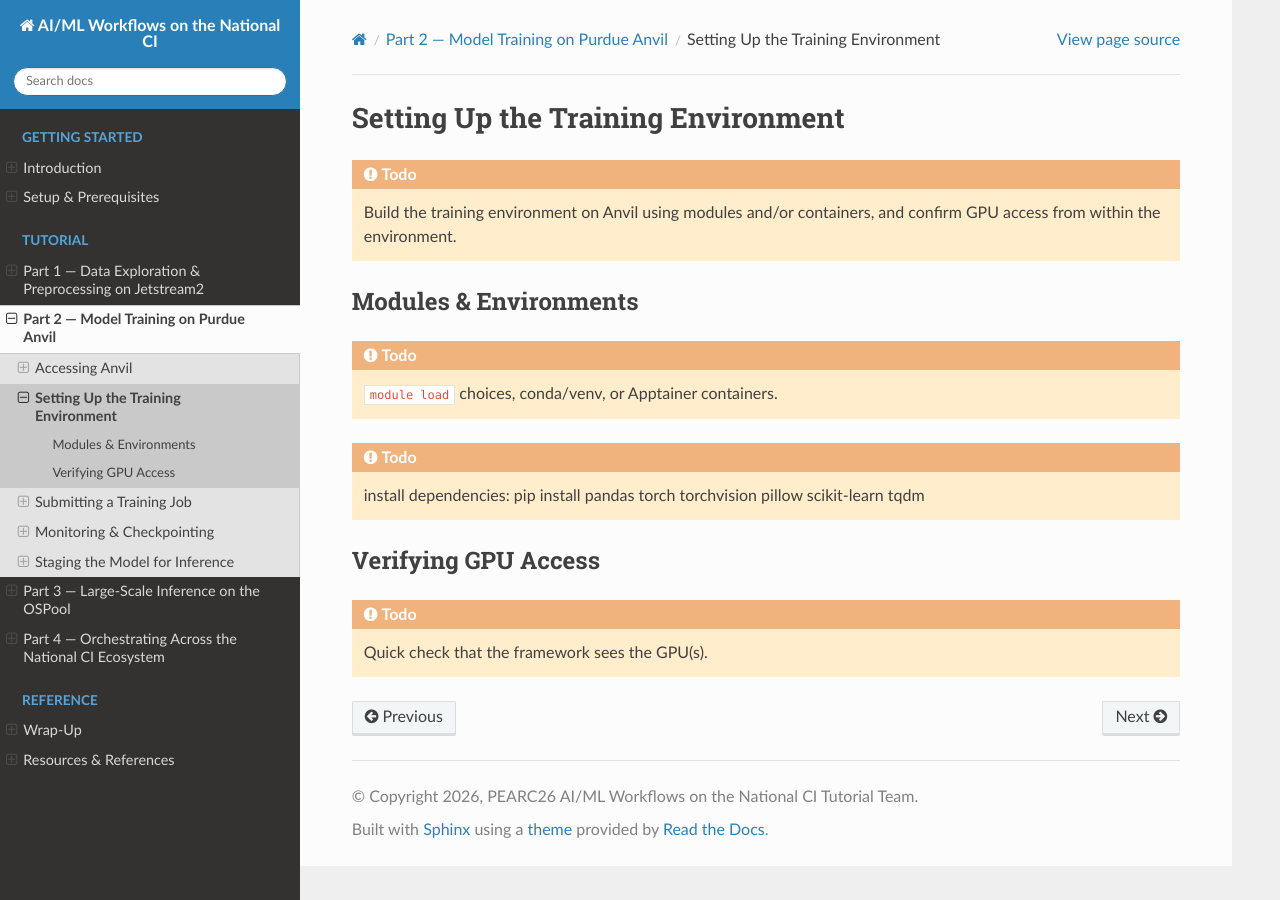
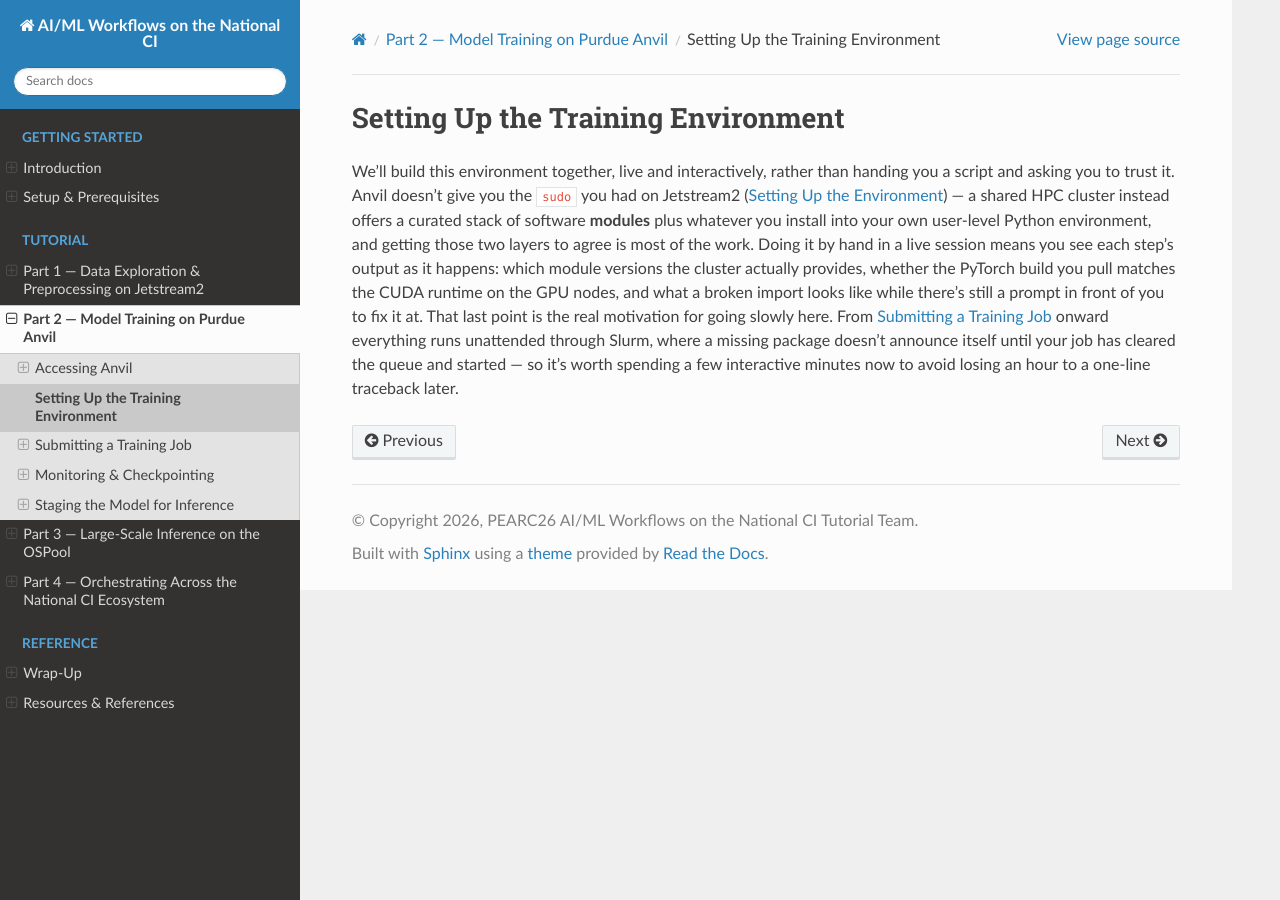
Before and after one commit to dmora127/PEARC26-AIML-on-National-CI, a Sphinx documentation site: the page built from docs/source/part2-anvil/environment-setup.rst, in a window 1280 px wide. Built offline with Sphinx 7.4.7 and the Read the Docs theme 3.1.0, drawn with Linux system fonts in a browser that asks for light colours; pages that are not in the unit, such as notebooks, are missing from menus.

Commit message:
refactor environment-setup.rst to improve clarity and remove outdated todo items

```diff
--- a/docs/source/part2-anvil/environment-setup.rst
+++ b/docs/source/part2-anvil/environment-setup.rst
@@ -1,19 +1,17 @@
 Setting Up the Training Environment
 ===================================
 
-.. todo::
-
-   Build the training environment on Anvil using modules and/or containers,
-   and confirm GPU access from within the environment.
-
-Modules & Environments
-----------------------
-
-.. todo:: ``module load`` choices, conda/venv, or Apptainer containers.
-
-.. todo:: install dependencies: pip install pandas torch torchvision pillow scikit-learn tqdm
-
-Verifying GPU Access
---------------------
-
-.. todo:: Quick check that the framework sees the GPU(s).
+We'll build this environment together, live and interactively, rather than
+handing you a script and asking you to trust it. Anvil doesn't give you the
+``sudo`` you had on Jetstream2 (:doc:`../part1-jetstream2/environment-setup`) —
+a shared HPC cluster instead offers a curated stack of software **modules** plus
+whatever you install into your own user-level Python environment, and getting
+those two layers to agree is most of the work. Doing it by hand in a live
+session means you see each step's output as it happens: which module versions
+the cluster actually provides, whether the PyTorch build you pull matches the
+CUDA runtime on the GPU nodes, and what a broken import looks like while there's
+still a prompt in front of you to fix it at. That last point is the real
+motivation for going slowly here. From :doc:`training-job` onward everything
+runs unattended through Slurm, where a missing package doesn't announce itself
+until your job has cleared the queue and started — so it's worth spending a few
+interactive minutes now to avoid losing an hour to a one-line traceback later.
```
